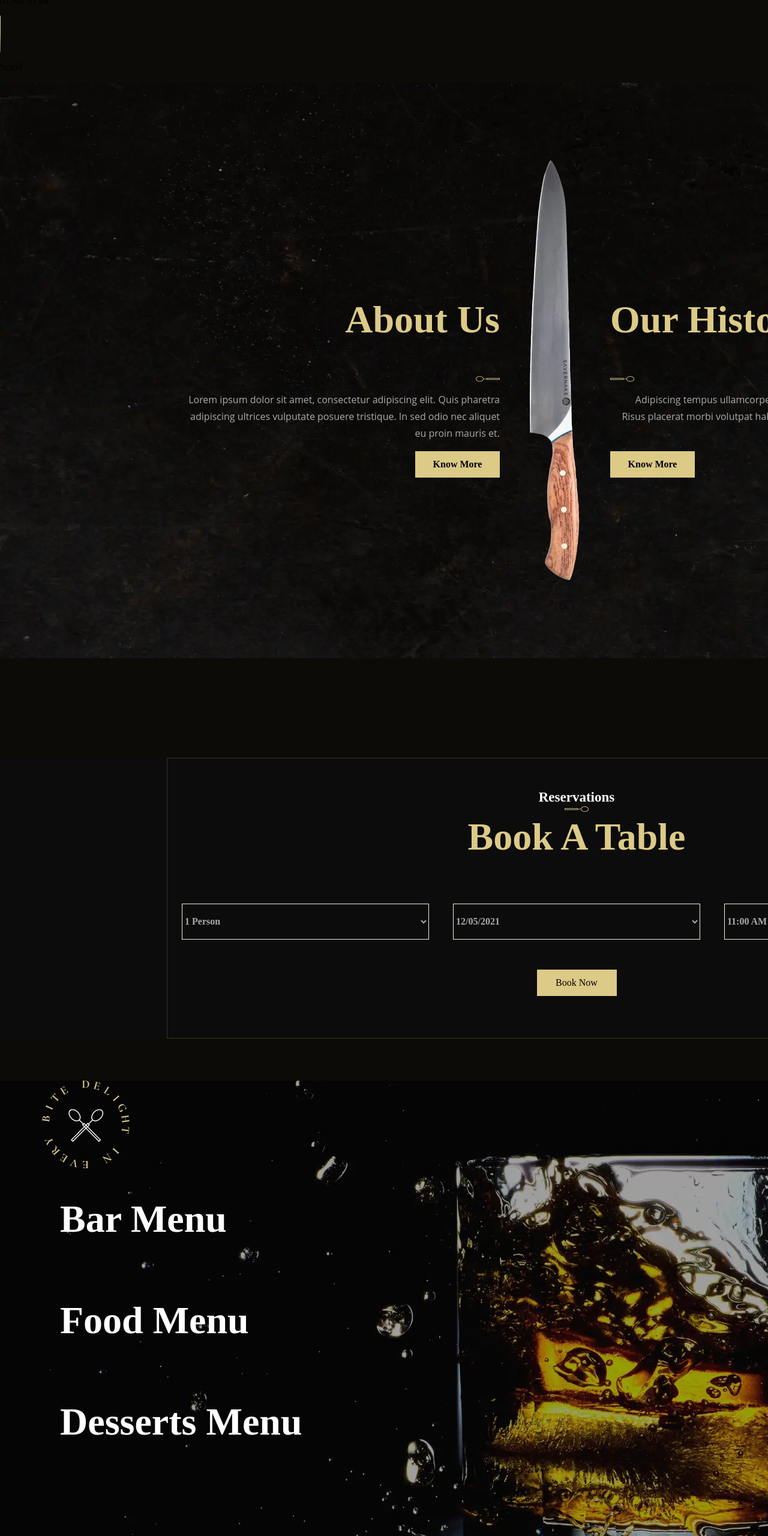
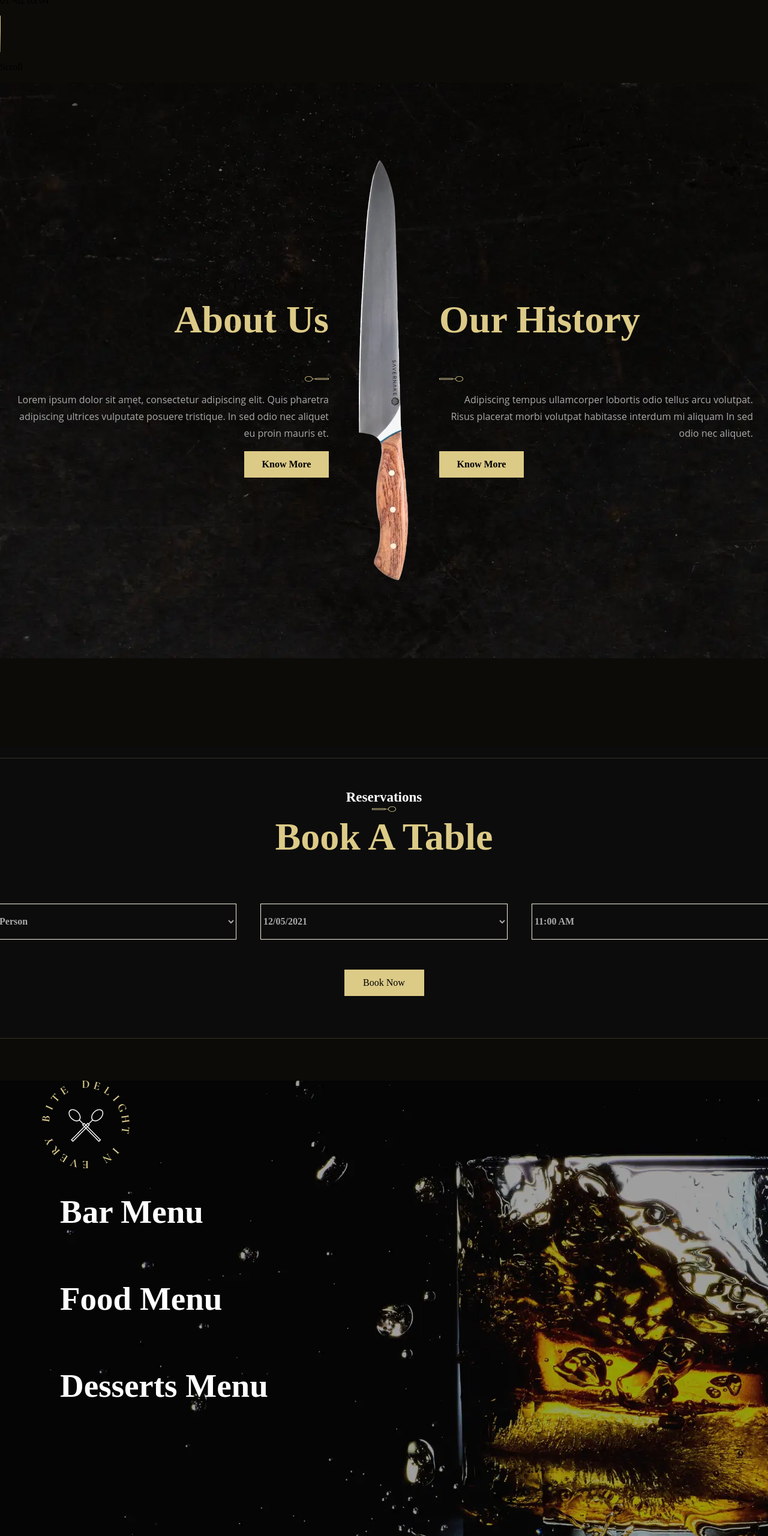
Before and after one commit to MaksimMarchuk/Project-Team-Two-Reserv, a plain HTML site: page index.html in a window 1280 px wide. Shown: the part 1040-3600 px from the top of the page at 60% size. Drawn offline with nearby package versions, Linux system fonts and the light colour scheme.

Commit message:
proporthy-fix-fisrt

```diff
--- a/css/footer.css
+++ b/css/footer.css
@@ -65,6 +65,6 @@
 footer {
   background-image: url(/src/footer-bg.webp);
   width: 100%px;
-  height: 637px;
+  height: 537px;
   margin-top: 100px;
 }
--- a/css/main.css
+++ b/css/main.css
@@ -6,8 +6,10 @@ body {
   background-image: url(/src/bg-knife.webp);
   display: flex;
   gap: 50px;
-  width: 1920px;
+  width: 100%;
   height: 959px;
+  display: flex;
+  justify-content: center;
 }
 
 .fisrt-part-about-us {
@@ -16,7 +18,6 @@ body {
   max-width: 523px;
   align-items: flex-end;
   justify-content: center;
-  margin-left: 310px;
 }
 
 .two-part-about-us {
@@ -109,7 +110,6 @@ body {
   height: 466px;
   background-color: #0c0c0c;
   border: solid #dcca8733 1px;
-  margin-left: 278px;
   margin-top: 20px;
   display: flex;
   flex-direction: column;
@@ -118,6 +118,8 @@ body {
 
 .sect-book {
   background-color: #0c0c0c;
+  display: flex;
+  justify-content: center;
 }
 
 .book-text {
@@ -189,7 +191,7 @@ body {
 }
 
 .div-menu {
-  width: 1920px;
+  width: 100%px;
   height: 900px;
   background-image: url(/src/water.webp);
   margin-top: 70px;
@@ -202,7 +204,7 @@ body {
 .menu-text {
   color: white;
   font-weight: 600;
-  font-size: 64px;
+  font-size: 55px;
   line-height: 130%;
   letter-spacing: 3%;
   text-transform: capitalize;
@@ -275,10 +277,12 @@ body {
   position: relative;
   top: 900px;
   right: 775px;
+  transition: transform 0.3s ease-in-out;
 }
 
 .mojito-btn:hover {
-  background-color: #fff3a0;
+  background: #c0b076;
+  transform: scale(1.2);
 }
 
 .chef {
@@ -633,6 +637,7 @@ body {
   letter-spacing: 4%;
   width: 136px;
   height: 44px;
+  border-style: none;
   background-color: #dcca87;
   color: #0c0c0c;
   transition: transform 0.3s ease-in-out;
```
